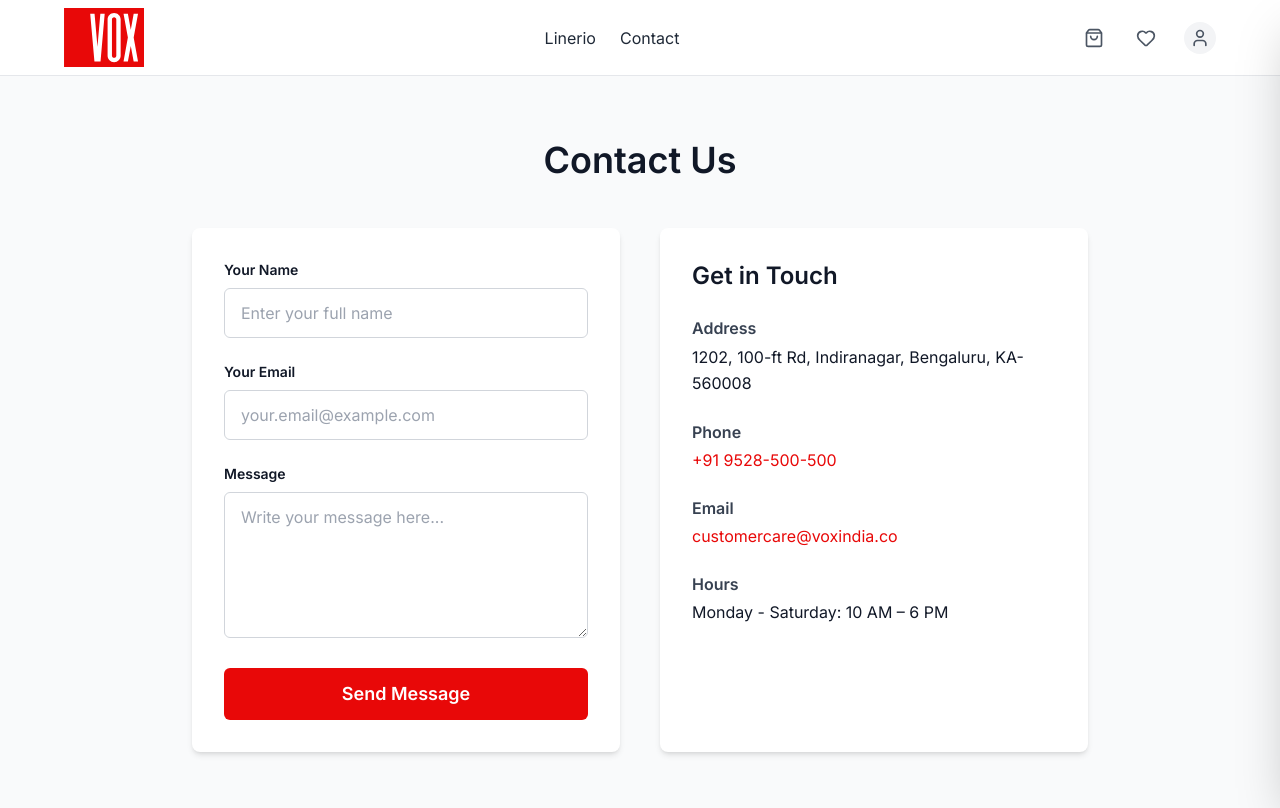
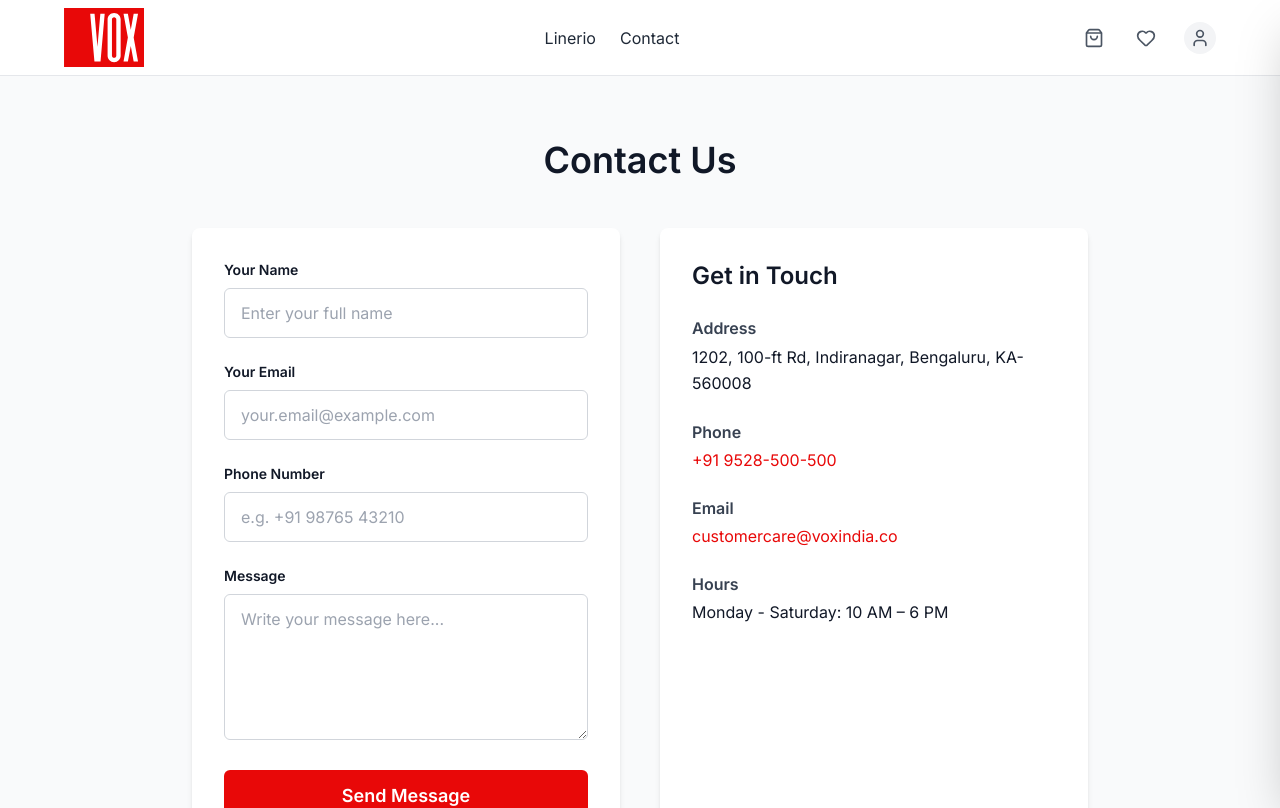
Before and after one commit to Zahhda/voxindia.v2, a Next.js app: page /contact in a window 1280 px wide. Shown: the top 808 px of the page. Built offline with nearby package versions, Linux system fonts and the light colour scheme; no server answers; the database is empty.

Commit message:
Your update message

```diff
--- a/app/api/contact/route.js
+++ b/app/api/contact/route.js
@@ -10,9 +10,9 @@ const transporter = nodemailer.createTransport({
 
 export async function POST(request) {
   try {
-    const { name, email, message } = await request.json();
+    const { name, email, phone, altPhone, message } = await request.json();
 
-    if (!name || !email || !message) {
+    if (!name || !email || !phone || !message) {
       return new Response(
         JSON.stringify({ success: false, message: "Missing required fields" }),
         { status: 400, headers: { "Content-Type": "application/json" } }
@@ -26,6 +26,8 @@ export async function POST(request) {
       html: `
         <p><strong>Name:</strong> ${name}</p>
         <p><strong>Email:</strong> ${email}</p>
+        <p><strong>Phone:</strong> ${phone}</p>
+        ${altPhone ? `<p><strong>Alternate Phone:</strong> ${altPhone}</p>` : ""}
         <p><strong>Message:</strong><br/>${message.replace(/\n/g, "<br/>")}</p>
       `,
     };
--- a/app/contact/page.jsx
+++ b/app/contact/page.jsx
@@ -5,7 +5,7 @@ import Footer from "@/components/Footer";
 import { useRouter } from "next/navigation";
 
 const ContactPage = () => {
-  const [form, setForm] = useState({ name: "", email: "", message: "" });
+  const [form, setForm] = useState({ name: "", email: "", phone: "", altPhone: "", message: "" });
   const [popup, setPopup] = useState({ visible: false, message: "" });
   const router = useRouter();
 
@@ -39,7 +39,7 @@ const ContactPage = () => {
 
       if (data.success) {
         // Redirect immediately on success
-        setForm({ name: "", email: "", message: "" });
+        setForm({ name: "", email: "", phone: "", altPhone: "", message: "" });
         router.push("/thank-you");
       } else {
         // Show popup on failure
@@ -93,6 +93,19 @@ const ContactPage = () => {
                   required
                   className="w-full border border-gray-300 px-4 py-3 rounded-md focus:outline-none focus:ring-2 focus:ring-red-600 transition"
                   placeholder="your.email@example.com"
+                />
+              </div>
+
+              <div>
+                <label className="block text-sm font-semibold mb-2">Phone Number</label>
+                <input
+                  type="tel"
+                  name="phone"
+                  value={form.phone}
+                  onChange={handleChange}
+                  required
+                  className="w-full border border-gray-300 px-4 py-3 rounded-md focus:outline-none focus:ring-2 focus:ring-red-600 transition"
+                  placeholder="e.g. +91 98765 43210"
                 />
               </div>
 
--- a/components/FeaturedProduct.jsx
+++ b/components/FeaturedProduct.jsx
@@ -31,6 +31,7 @@ const collections = [
 const OurCollections = () => {
   return (
     <div
+      id="collections"
       className="mt-16 px-4 md:px-12"
       style={{
         fontFamily:
--- a/components/HeaderSlider.jsx
+++ b/components/HeaderSlider.jsx
@@ -25,9 +25,11 @@ const HeaderSlider = () => {
             Premium slatted wall and ceiling panels for modern interiors. 100% recyclable, lightweight, and easy to install.
           </h5>
           <div className="mt-6 sm:mt-8">
-            <button className="px-6 py-3 bg-[#e80808] hover:bg-red-800 rounded-md text-white text-base font-semibold transition">
-              Explore Collection
-            </button>
+            <a href="#collections">
+              <button className="px-6 py-3 bg-[#e80808] hover:bg-red-800 rounded-md text-white text-base font-semibold transition">
+                Explore Collection
+              </button>
+            </a>
           </div>
         </div>
       </div>
```
